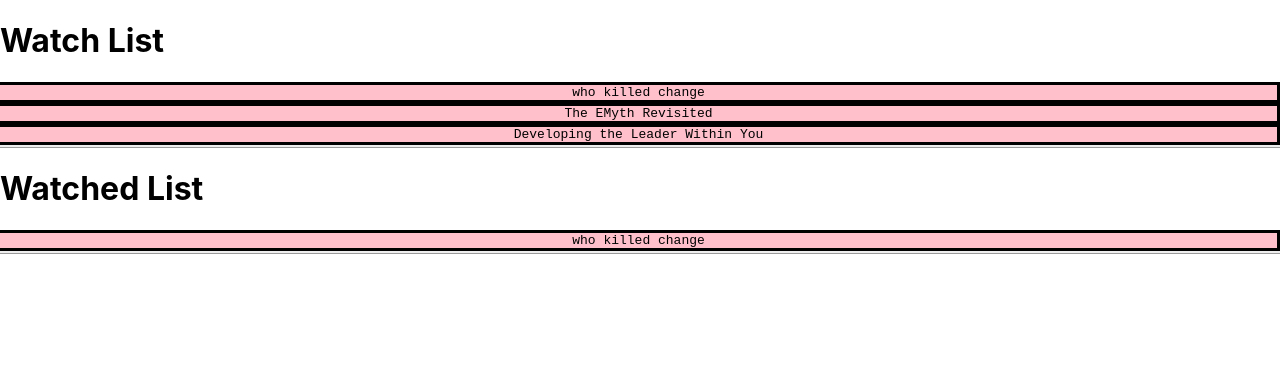
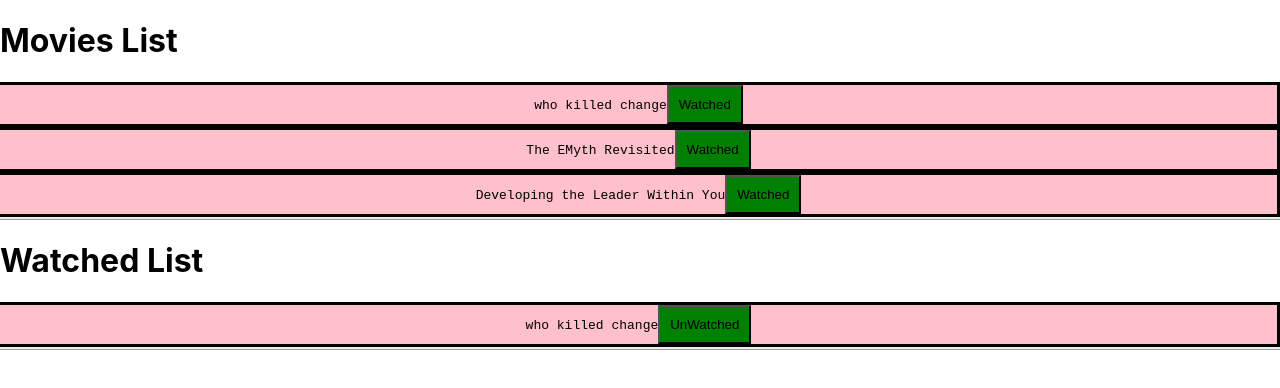
Before and after one commit to SalwaBaqer/moviesList-1, a React (Create React App) app: page / in a window 1280 px wide. Shown: the top 388 px of the page. Built offline with nearby package versions, Linux system fonts and the light colour scheme.

Commit message:
watch unwatch

```diff
--- a/src/App.js
+++ b/src/App.js
@@ -3,7 +3,7 @@
 function App() {
   return (
     <>
-      <h1>Watch List</h1>
+      <h1>Movies List</h1>
       <MovieList />
       <WachedList />
     </>
--- a/src/components/MovieItem.js
+++ b/src/components/MovieItem.js
@@ -1,13 +1,16 @@
 import { ItemWrapper } from "../styles";
 
-const movieItem = ({ movie }) => {
+//buttons
+import WatchedButton from "./buttons/Watched";
+import Unwatched from "./buttons/Unwatched";
+const movieItem = ({ movie, watched }) => {
   return (
     <>
-      {/* <ProductWrapper> */}
+      <ItemWrapper>
+        {movie.title}
 
-      <ItemWrapper>{movie.title}</ItemWrapper>
-
-      {/* </ProductWrapper> */}
+        {watched ? <Unwatched /> : <WatchedButton />}
+      </ItemWrapper>
     </>
   );
 };
--- a/src/components/MovieList.js
+++ b/src/components/MovieList.js
@@ -15,7 +15,6 @@
   return (
     <>
       <DetailWrapper>{moviesList}</DetailWrapper>
-      {/* <ListWrapper> </ListWrapper> */}
     </>
   );
 };
--- a/src/components/WachedList.js
+++ b/src/components/WachedList.js
@@ -13,7 +13,10 @@
     (_movie) => _movie.title === "who killed change"
   );
 
-  const watchedList = moviesList.map((_movie) => <MovieItem movie={_movie} />);
+  const watched = true;
+  const watchedList = moviesList.map((_movie) => (
+    <MovieItem movie={_movie} watched={watched} />
+  ));
   return (
     <>
       <h1>Watched List</h1>
--- /dev/null
+++ b/src/components/buttons/Unwatched.js
@@ -0,0 +1,17 @@
+import React from "react";
+import { useState } from "react";
+
+//button
+import { WatchedButtonStyled } from "../../styles";
+
+const UnWatchedButton = ({ movie }) => {
+  return (
+    <>
+      <WatchedButtonStyled onClick={() => alert("unwatched")}>
+        UnWatched
+      </WatchedButtonStyled>
+    </>
+  );
+};
+
+export default UnWatchedButton;
--- /dev/null
+++ b/src/components/buttons/Watched.js
@@ -0,0 +1,17 @@
+import React from "react";
+import { useState } from "react";
+
+//button
+import { WatchedButtonStyled } from "../../styles";
+
+const WatchedButton = ({ movie }) => {
+  return (
+    <>
+      <WatchedButtonStyled onClick={() => alert("hhelo")}>
+        Watched
+      </WatchedButtonStyled>
+    </>
+  );
+};
+
+export default WatchedButton;
--- a/src/movies.js
+++ b/src/movies.js
@@ -2,15 +2,18 @@
   {
     title: "who killed change",
     id: 1,
+    // mark: true,
   },
 
   {
     title: "The EMyth Revisited",
     id: 2,
+    // mark: true,
   },
   {
     title: "Developing the Leader Within You",
     id: 3,
+    // mark: true,
   },
 ];
 
--- a/src/styles.js
+++ b/src/styles.js
@@ -17,6 +17,15 @@
   border-bottom-style: ridge;
 `;
 
+export const WatchedButtonStyled = styled.button`
+  background-color: green;
+  padding: 0.75em;
+  &:hover {
+    color: gray;
+    background-color: red;
+  }
+`;
+
 export const ItemWrapper = styled.div`
   border-style: solid;
   border-left: 10px;
```
